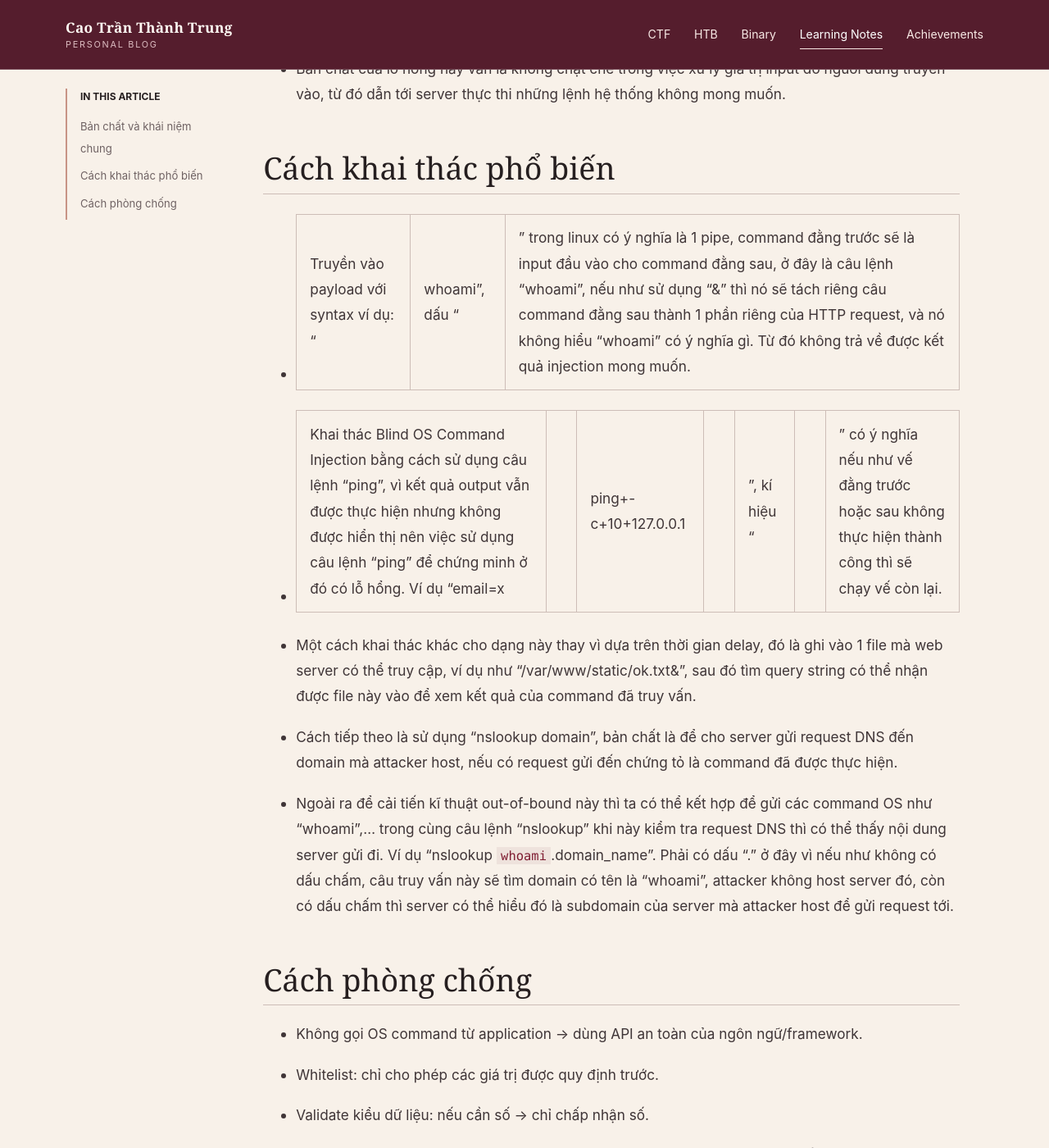
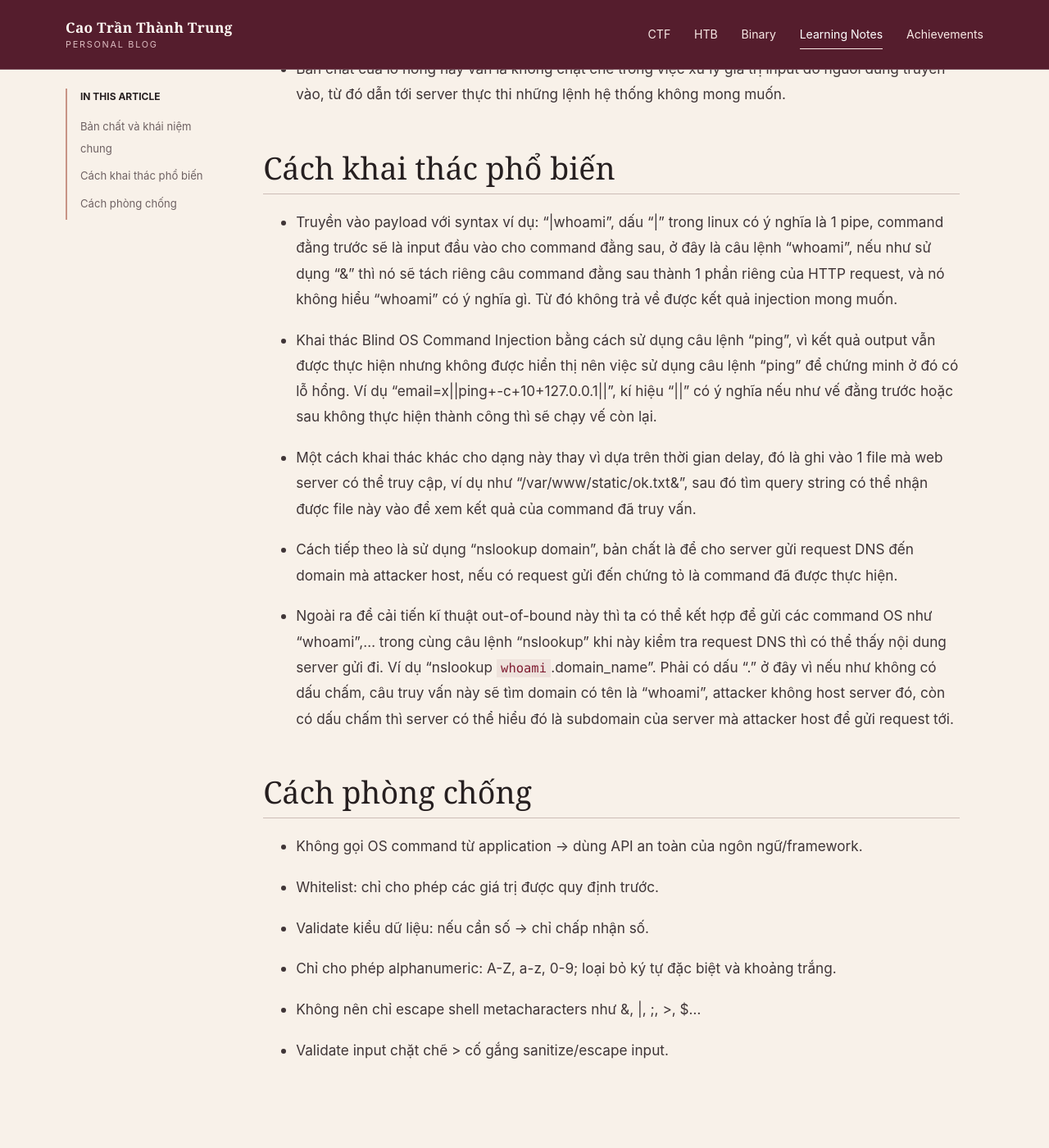
Before and after one commit to PeaMatNgu/PeaMatNgu.github.io, a Jekyll site: the page built from _web/2026-08-28-os-command-injection.md, in a window 1280 px wide and 1400 px high, scrolled down 708 px. Shown: the whole window at 82% size. Built offline with Jekyll 4.4.1, drawn with Linux system fonts in a browser that asks for light colours; some of the changed lines change nothing that is shown; some of the changed text lies outside the part shown.

Commit message:
Fix OS command injection article layout

```diff
--- a/_web/2026-08-28-os-command-injection.md
+++ b/_web/2026-08-28-os-command-injection.md
@@ -17,9 +17,9 @@ tags:
 
 ## Cách khai thác phổ biến
 
-- Truyền vào payload với syntax ví dụ: “|whoami”, dấu “|” trong linux có ý nghĩa là 1 pipe, command đằng trước sẽ là input đầu vào cho command đằng sau, ở đây là câu lệnh “whoami”, nếu như sử dụng “&amp;” thì nó sẽ tách riêng câu command đằng sau thành 1 phần riêng của HTTP request, và nó không hiểu “whoami” có ý nghĩa gì. Từ đó không trả về được kết quả injection mong muốn.
+- Truyền vào payload với syntax ví dụ: “&#124;whoami”, dấu “&#124;” trong linux có ý nghĩa là 1 pipe, command đằng trước sẽ là input đầu vào cho command đằng sau, ở đây là câu lệnh “whoami”, nếu như sử dụng “&amp;” thì nó sẽ tách riêng câu command đằng sau thành 1 phần riêng của HTTP request, và nó không hiểu “whoami” có ý nghĩa gì. Từ đó không trả về được kết quả injection mong muốn.
 
-- Khai thác Blind OS Command Injection bằng cách sử dụng câu lệnh “ping”, vì kết quả output vẫn được thực hiện nhưng không được hiển thị nên việc sử dụng câu lệnh “ping” để chứng minh ở đó có lỗ hổng. Ví dụ “email=x||ping+-c+10+127.0.0.1||”, kí hiệu “||” có ý nghĩa nếu như vế đằng trước hoặc sau không thực hiện thành công thì sẽ chạy vế còn lại.
+- Khai thác Blind OS Command Injection bằng cách sử dụng câu lệnh “ping”, vì kết quả output vẫn được thực hiện nhưng không được hiển thị nên việc sử dụng câu lệnh “ping” để chứng minh ở đó có lỗ hổng. Ví dụ “email=x&#124;&#124;ping+-c+10+127.0.0.1&#124;&#124;”, kí hiệu “&#124;&#124;” có ý nghĩa nếu như vế đằng trước hoặc sau không thực hiện thành công thì sẽ chạy vế còn lại.
 
 - Một cách khai thác khác cho dạng này thay vì dựa trên thời gian delay, đó là ghi vào 1 file mà web server có thể truy cập, ví dụ như “/var/www/static/ok.txt&amp;”, sau đó tìm query string có thể nhận được file này vào để xem kết quả của command đã truy vấn.
 
@@ -37,6 +37,6 @@ tags:
 
 - Chỉ cho phép alphanumeric: A-Z, a-z, 0-9; loại bỏ ký tự đặc biệt và khoảng trắng.
 
-- Không nên chỉ escape shell metacharacters như &amp;, |, ;, &gt;, $...
+- Không nên chỉ escape shell metacharacters như &amp;, &#124;, ;, &gt;, $...
 
 - Validate input chặt chẽ &gt; cố gắng sanitize/escape input.
```
